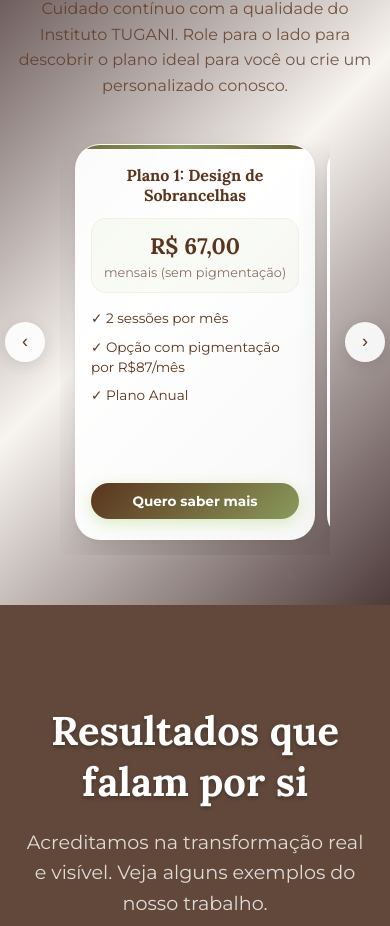
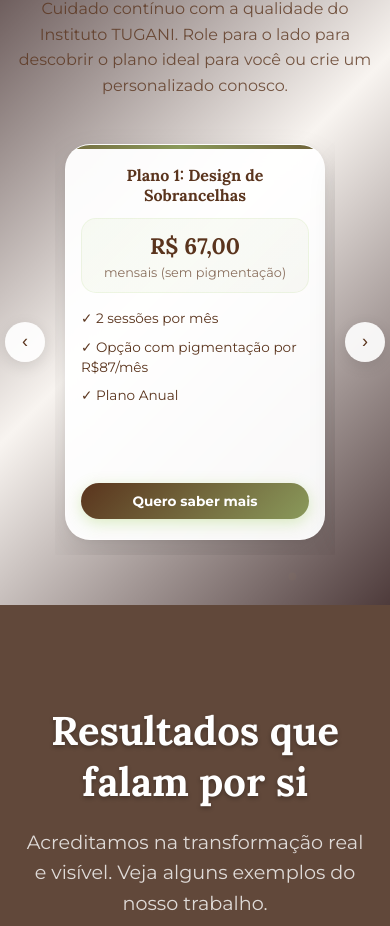
Before and after one commit to Hevellyntecn/instituicao-tugani, a React (Vite) app: page / in a window 390 px wide. Shown: the part 6111-7037 px from the top of the page. Built offline with nearby package versions, Linux system fonts and the light colour scheme.

Commit message:
Atualização

```diff
--- a/src/components/PlansSection/PlansSection.css
+++ b/src/components/PlansSection/PlansSection.css
@@ -317,18 +317,27 @@
   }
 
   .plans-carousel-wrapper {
-    padding: 0 70px; /* Espaço para as setas */
+    padding: 0 60px; /* Espaço para as setas */
+  }
+
+  .plans-carousel {
+    overflow-x: hidden; /* Remove scroll livre */
+    scroll-snap-type: x mandatory; /* Snap para cards completos */
   }
 
   .plans-container {
-    gap: 15px;
-    padding: 20px 20px;
+    gap: 20px;
+    padding: 20px;
+    justify-content: center;
   }
 
   .plan-card {
-    width: 260px;
-    min-width: 260px;
+    width: calc(100vw - 140px); /* Largura baseada na tela */
+    max-width: 300px; /* Máximo para não ficar muito largo */
+    min-width: 280px; /* Mínimo para manter proporções */
     padding: 25px 20px;
+    scroll-snap-align: center; /* Centraliza cada card */
+    flex-shrink: 0;
   }
 
   .plan-card-title {
@@ -398,18 +407,27 @@
   }
 
   .plans-carousel-wrapper {
-    padding: 0 60px;
+    padding: 0 55px;
+  }
+
+  .plans-carousel {
+    overflow-x: hidden;
+    scroll-snap-type: x mandatory;
   }
 
   .plans-container {
-    gap: 12px;
-    padding: 15px 15px;
+    gap: 15px;
+    padding: 15px;
+    justify-content: center;
   }
 
   .plan-card {
-    width: 240px;
-    min-width: 240px;
+    width: calc(100vw - 130px); /* Largura baseada na tela */
+    max-width: 280px;
+    min-width: 250px;
     padding: 20px 15px;
+    scroll-snap-align: center;
+    flex-shrink: 0;
   }
 
   .plan-card-title {
@@ -454,18 +472,27 @@
 
 @media (max-width: 360px) {
   .plans-carousel-wrapper {
-    padding: 0 55px;
+    padding: 0 50px;
+  }
+
+  .plans-carousel {
+    overflow-x: hidden;
+    scroll-snap-type: x mandatory;
   }
 
   .plans-container {
-    gap: 10px;
-    padding: 12px 12px;
+    gap: 12px;
+    padding: 12px;
+    justify-content: center;
   }
 
   .plan-card {
-    width: 220px;
+    width: calc(100vw - 120px); /* Largura baseada na tela */
+    max-width: 260px;
     min-width: 220px;
     padding: 18px 12px;
+    scroll-snap-align: center;
+    flex-shrink: 0;
   }
 
   .plan-card-title {
--- a/src/components/PlansSection/PlansSection.tsx
+++ b/src/components/PlansSection/PlansSection.tsx
@@ -32,13 +32,23 @@ export const PlansSection: React.FC = () => {
 
   const scrollLeft = () => {
     if (carouselRef.current) {
-      carouselRef.current.scrollBy({ left: -300, behavior: 'smooth' });
+      const cardWidth = window.innerWidth <= 768 ?
+        (window.innerWidth <= 480 ?
+          (window.innerWidth <= 360 ? window.innerWidth - 120 : window.innerWidth - 130)
+          : window.innerWidth - 140)
+        : 320;
+      carouselRef.current.scrollBy({ left: -cardWidth - 20, behavior: 'smooth' });
     }
   };
 
   const scrollRight = () => {
     if (carouselRef.current) {
-      carouselRef.current.scrollBy({ left: 300, behavior: 'smooth' });
+      const cardWidth = window.innerWidth <= 768 ?
+        (window.innerWidth <= 480 ?
+          (window.innerWidth <= 360 ? window.innerWidth - 120 : window.innerWidth - 130)
+          : window.innerWidth - 140)
+        : 320;
+      carouselRef.current.scrollBy({ left: cardWidth + 20, behavior: 'smooth' });
     }
   };
 
```
